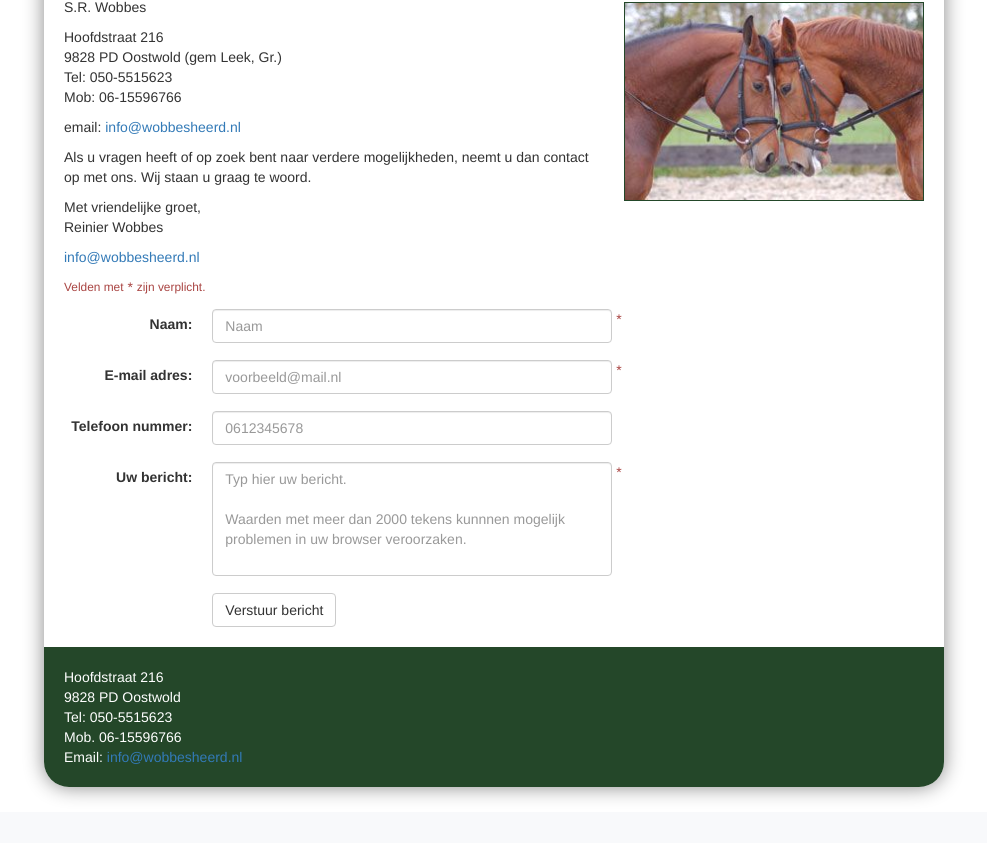
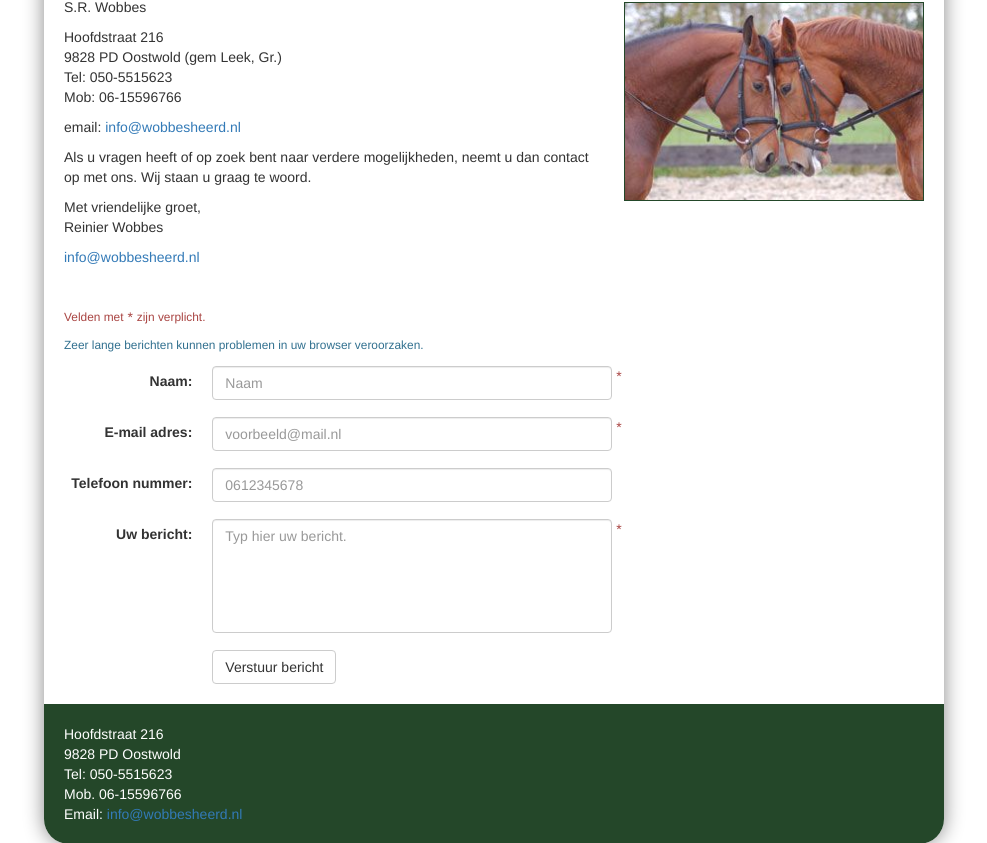
Before and after one commit to AlfaOpdrachten/Wobbesheerd, a PHP site: page /contact.php in a window 1280 px wide. Shown: the part 379-1222 px from the top of the page, without its empty margins (146-1133 px from the left). Before the commit the page ends 1177 px from the top, so only its background shows below. Run offline with PHP 8.4, Linux system fonts and the light colour scheme.

Commit message:
Cleanup
De placeholder kan in firefox geen newline characters bevatten. De tekst
staat nu boven de form vermeld.

```diff
--- a/contact.php
+++ b/contact.php
@@ -72,6 +72,7 @@
 				<p>Als u vragen heeft of op zoek bent naar verdere mogelijkheden, neemt u dan contact op met ons. Wij staan u graag te woord.</p>
 				<p>Met vriendelijke groet,<br>Reinier Wobbes</p>
 				<p><a href="&#x6d;&#97;&#x69;&#x6c;&#x74;&#x6f;&#58;&#x69;&#x6e;&#x66;&#x6f;&#64;&#x77;&#x6f;&#98;&#98;&#x65;&#x73;&#x68;&#x65;&#x65;&#x72;&#x64;&#46;&#x6e;&#x6c;">&#x69;&#x6e;&#x66;&#x6f;&#64;&#x77;&#x6f;&#98;&#98;&#x65;&#x73;&#x68;&#x65;&#x65;&#x72;&#x64;&#46;&#x6e;&#x6c;</a></p>
+				<p>&nbsp;</p>
 				<div id="contact"><noscript>
 					<p><a href="&#x6d;&#97;&#x69;&#x6c;&#x74;&#x6f;&#58;&#x69;&#x6e;&#x66;&#x6f;&#64;&#x77;&#x6f;&#98;&#98;&#x65;&#x73;&#x68;&#x65;&#x65;&#x72;&#x64;&#46;&#x6e;&#x6c;">Neem contact op.</a></p>
 				</noscript></div>
@@ -79,6 +80,7 @@
 					document.getElementById("contact").innerHTML =
 						'<form id="form" class="form-horizontal" role="form" action="mailto:info@wobbesheerd.nl?FROM=&SUBJECT=Contact%20via%20wobbesheerd.nl&BODY=%0D%0A%0D%0A%0D%0A%0D%0A" method="post" onsubmit="prepareSubmit()">' +
 							'<p class="text-danger"><span class="small">Velden met</span> * <span class="small">zijn verplicht.</span></p>' +
+							'<p class="text-info small">Zeer lange berichten kunnen problemen in uw browser veroorzaken.</p>' +
 							'<div class="form-group">' +
 								'<label class="control-label col-sm-2" for="naam">Naam:</label>' +
 								'<div class="col-sm-10">' +
@@ -102,7 +104,7 @@
 							'<div class="form-group">' +
 								'<label class="control-label col-sm-2" for="bericht">Uw bericht:</label>' +
 								'<div class="col-sm-10">' +
-									'<textarea class="form-control" rows="5" id="bericht" name="bericht" placeholder="Typ hier uw bericht.\n\nWaarden met meer dan 2000 tekens kunnnen mogelijk problemen in uw browser veroorzaken." required></textarea>' +
+									'<textarea class="form-control" rows="5" id="bericht" name="bericht" placeholder="Typ hier uw bericht." required></textarea>' +
 									'<span class="text-danger"> *</span>' +
 								'</div>' +
 							'</div>' +
@@ -111,7 +113,7 @@
 									'<button type="submit" id="submit" class="btn btn-default">Verstuur bericht</button>' +
 								'</div>' +
 							'</div>' +
-						'</form>'
+						'</form>';
 
 					function eventHandler() {
                         document.getElementById("form").action =  "mailto:info@wobbesheerd.nl?FROM=" + email.value + "&SUBJECT=Contact%20via%20wobbesheerd.nl&BODY=" + bericht.value.replace(/[\r\n]/g, "%0D%0A") + "%0D%0A%0D%0ANaam:%20" + naam.value + "%0D%0AE-mailadres:%20" + email.value + "%0D%0ATelefoon%20nummer:%20" + nummer.value;
```
